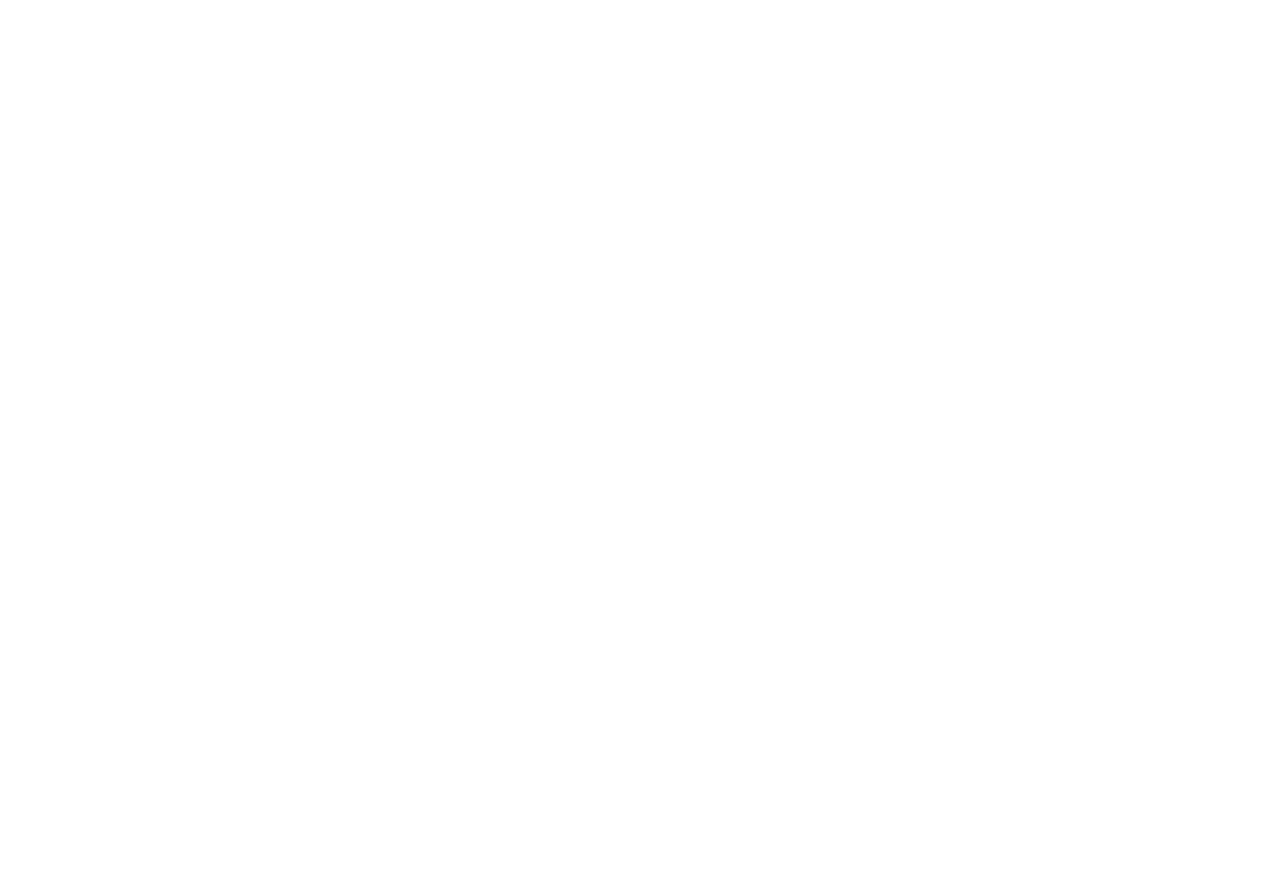
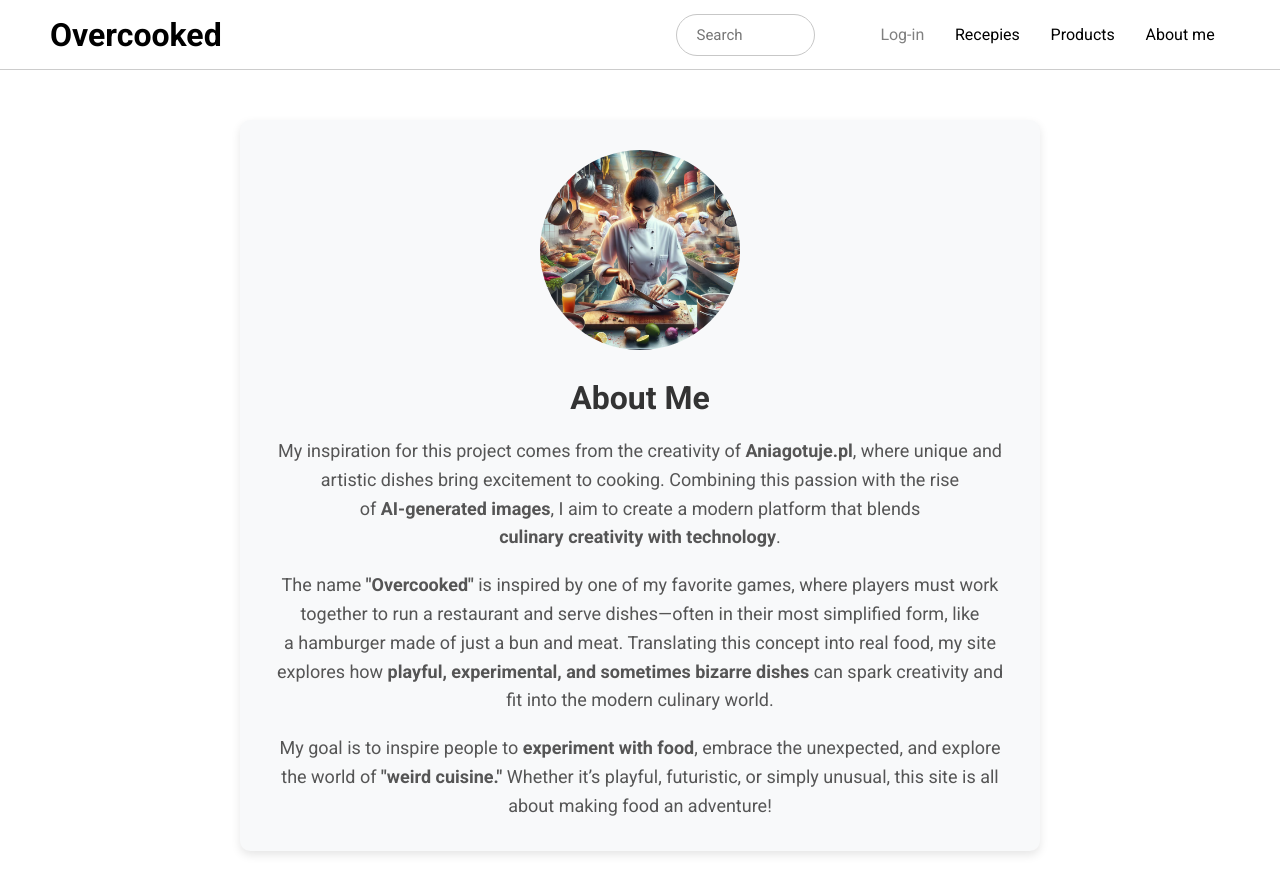
Before and after one commit to radlinn/Radlinska_Portfolio, a plain HTML site: page cookbook/html/about-me.html in a window 1280 px wide. Before the commit the page ends 800 px from the top, so only its background shows below. Drawn offline with Linux system fonts and the light colour scheme.

Commit message:
final version

```diff
--- /dev/null
+++ b/cookbook/css/about-me.css
@@ -0,0 +1,34 @@
+.about-section {
+    display:flex;
+    flex-direction: column;
+    align-items: center;
+    max-width: 800px;
+    margin: 50px auto;
+    padding: 30px;
+    background: #f8f9fa;
+    border-radius: 10px;
+    box-shadow: 0px 4px 10px rgba(0, 0, 0, 0.1);
+    text-align: center;
+}
+.profile-image{
+    max-width:200px;
+    margin-bottom: 25px;
+}
+.profile-image img {
+    width:100%;
+    border-radius: 50%;
+}
+.about-title {
+    font-size: 32px;
+    font-weight: bold;
+    margin-bottom: 20px;
+    color: #333;
+}
+.about-text {
+    font-size: 18px;
+    line-height: 1.6;
+    color: #555;
+}
+strong{
+    white-space: nowrap;
+}
--- a/cookbook/html/about-me.html
+++ b/cookbook/html/about-me.html
@@ -0,0 +1,56 @@
+<!DOCTYPE html>
+<html lang="en">
+<head>
+    <meta charset="UTF-8">
+    <meta name="viewport" content="width=device-width, initial-scale=1.0">
+    <title>About Me</title>
+    <link rel="stylesheet" href="../css/general.css">
+    <link rel="stylesheet" href="../css/about-me.css">
+    <link rel="preconnect" href="https://fonts.googleapis.com">
+    <link rel="preconnect" href="https://fonts.gstatic.com" crossorigin>
+    <link href="https://fonts.googleapis.com/css2?family=Roboto:ital,wght@0,100..900;1,100..900&display=swap" rel="stylesheet">
+    <link rel="stylesheet" href="../css/footer.css">
+    <link rel="stylesheet" href="../css/header.css">
+</head>
+<body>
+    <header>
+        <div class="header">
+            <div class="left-section">
+              <a href="../html/index.html"><h1>Overcooked</h1></a>
+            </div>
+            <div class="middle-section">
+                <input class="search-bar" type="text" placeholder="Search">
+            </div>
+            <div class="right-section">
+              <a href="../html/login.html"><span class="log-in-p">Log-in</span></a>
+              <a href="../html/recipes.html" class="black">Recepies</a>
+              <a href="../html/products.html" class="black">Products</a>
+              <a href="../html/about-me.html" class="black">About me</a>
+            </div>
+        </div>
+    </header>
+    <main>
+        <div class="about-section">
+            <div class="profile-image">
+                <img src="../assets/prfoile-pic.AVIF" alt="profile picture">
+            </div>
+            <h2 class="about-title">About Me</h2>
+            <p class="about-text">
+                My inspiration for this project comes from the creativity of <strong>Aniagotuje.pl</strong>, where unique and artistic dishes bring excitement to cooking.
+                Combining this passion with the rise of&nbsp;<strong>AI-generated images</strong>, I aim to create a modern platform that blends <strong>culinary creativity with technology</strong>.
+            </p>
+            <br />
+            <p class="about-text">
+                The name <strong>"Overcooked"</strong> is inspired by one of my favorite games, where players must work together to run a restaurant and serve dishes—often in their most simplified form,
+                like a&nbsp;hamburger made of just a bun and meat. Translating this concept into real food, my site explores how <strong>playful, experimental, and sometimes bizarre dishes</strong>
+                can spark creativity and fit into the modern culinary world.
+            </p>
+            <br />
+            <p class="about-text">
+                My goal is to inspire people to <strong>experiment with food</strong>, embrace the unexpected, and explore the world of <strong>"weird cuisine."</strong> Whether it’s playful,
+                futuristic, or simply unusual, this site is all about making food an adventure!
+            </p>
+        </div>
+    </main>
+</body>
+</html>
```
Also changed, not shown: cookbook/css/products.css (+25 -2 lines), cookbook/html/login.html (+2 -0 lines), cookbook/html/products.html (+8 -8 lines), cookbook/html/recipes.html (+9 -20 lines), cookbook/assets/pliki/air.png (added), cookbook/assets/pliki/candle.png (added), cookbook/assets/pliki/vase.png (added), 1 other file.
